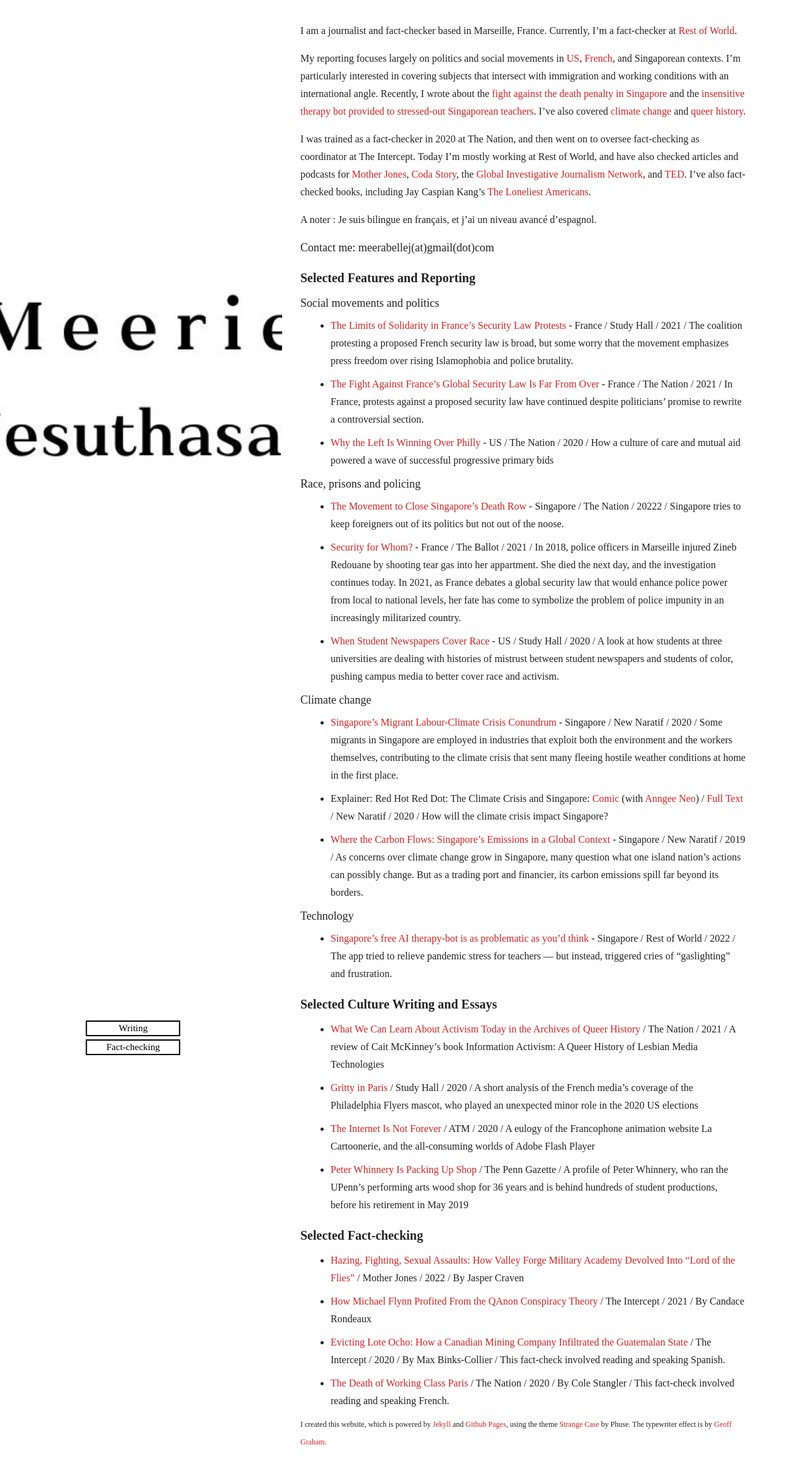
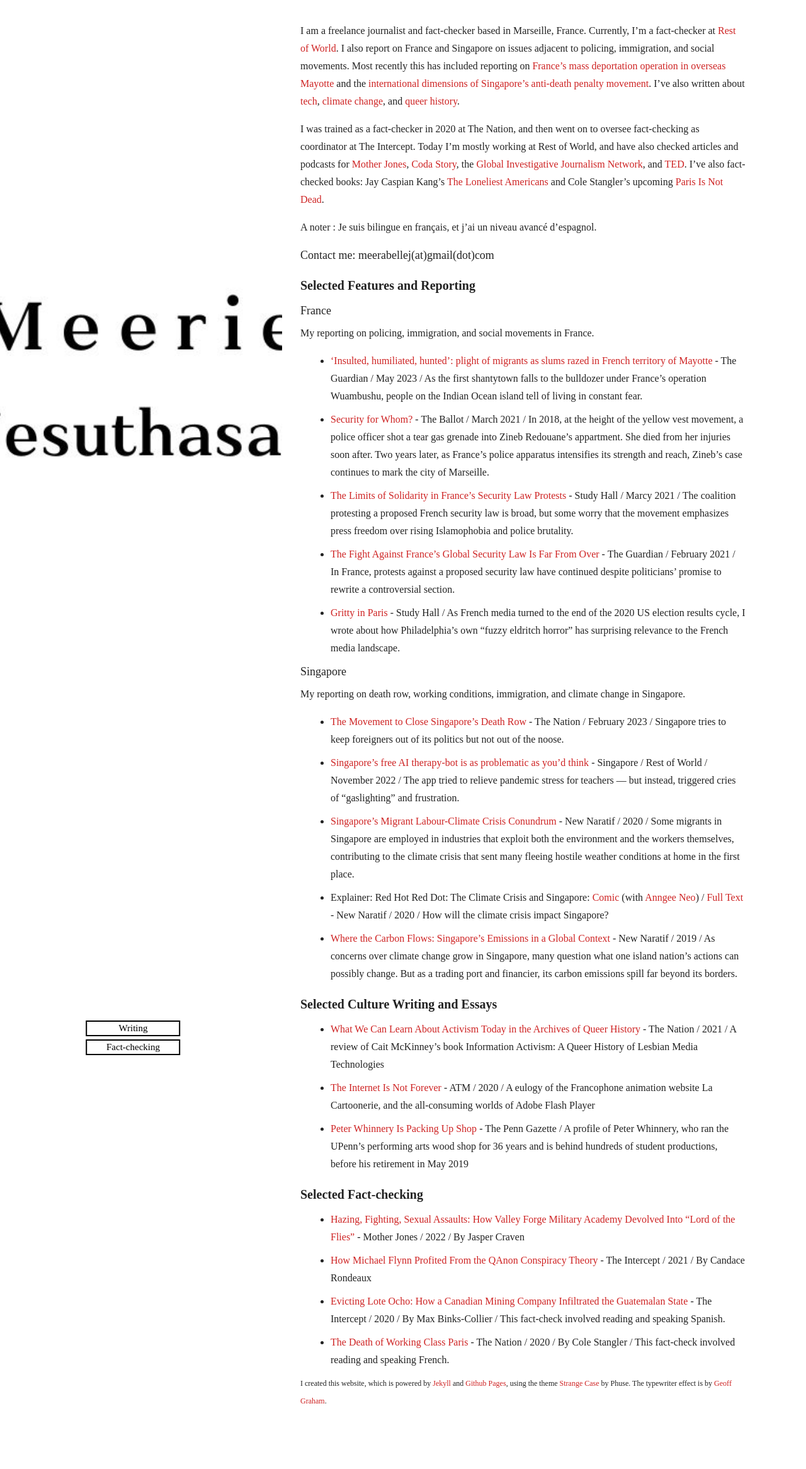
Before and after one commit to meerabellejesuthasan/meerabellejesuthasan.github.io, a Jekyll site: the page built from index.md, in a window 1280 px wide. Shown: the top 2332 px of the page at 63% size. Built offline with Jekyll 4.4.1, drawn with Linux system fonts in a browser that asks for light colours; nearby versions of some CDN libraries; some web fonts are replaced; Markdown is read by kramdown in place of the engine named in the settings.

Commit message:
Update index.md

```diff
--- a/index.md
+++ b/index.md
@@ -1,46 +1,43 @@
 ---
 layout: default
 ---
-I am a journalist and fact-checker based in Marseille, France. Currently, I'm a fact-checker at [Rest of World](https://restofworld.org/).
+I am a freelance journalist and fact-checker based in Marseille, France. Currently, I'm a fact-checker at [Rest of World](https://restofworld.org/). I also report on France and Singapore on issues adjacent to policing, immigration, and social movements. Most recently this has included reporting on [France's mass deportation operation in overseas Mayotte](https://www.theguardian.com/global-development/2023/may/31/insulted-humiliated-hunted-plight-of-migrants-as-slums-razed-in-french-territory-of-mayotte) and the [international dimensions of Singapore's anti-death penalty movement](https://www.thenation.com/article/world/singapore-death-penalty/). I've also written about [tech](https://restofworld.org/2022/free-therapy-chatbots-singapore/), [climate change](https://newnaratif.com/singapores-migrant-labour-climate-crisis-conundrum/), and [queer history](https://www.thenation.com/article/culture/information-activism-review/).
 
-My reporting focuses largely on politics and social movements in [US](https://www.thenation.com/article/politics/philadelphia-dem-primary-movement/), [French](https://www.thenation.com/article/world/france-global-security-law/), and Singaporean contexts. I'm particularly interested in covering subjects that intersect with immigration and working conditions with an international angle. Recently, I wrote about the [fight against the death penalty in Singapore](https://www.thenation.com/article/world/singapore-death-penalty/) and the [insensitive therapy bot provided to stressed-out Singaporean teachers](https://restofworld.org/2022/free-therapy-chatbots-singapore/). I've also covered [climate change](https://newnaratif.com/singapores-migrant-labour-climate-crisis-conundrum/) and [queer history](https://www.thenation.com/article/culture/information-activism-review/).
-
-I was trained as a fact-checker in 2020 at The Nation, and then went on to oversee fact-checking as coordinator at The Intercept. Today I'm mostly working at Rest of World, and have also checked articles and podcasts for [Mother Jones](https://www.motherjones.com/), [Coda Story](https://www.codastory.com/), the [Global Investigative Journalism Network](https://gijn.org/), and [TED](https://www.ted.com/). I've also fact-checked books, including Jay Caspian Kang's [The Loneliest Americans](https://www.newyorker.com/books/under-review/searching-for-coherence-in-asian-america).
+I was trained as a fact-checker in 2020 at The Nation, and then went on to oversee fact-checking as coordinator at The Intercept. Today I'm mostly working at Rest of World, and have also checked articles and podcasts for [Mother Jones](https://www.motherjones.com/), [Coda Story](https://www.codastory.com/), the [Global Investigative Journalism Network](https://gijn.org/), and [TED](https://www.ted.com/). I've also fact-checked books: Jay Caspian Kang's [The Loneliest Americans](https://www.newyorker.com/books/under-review/searching-for-coherence-in-asian-america) and Cole Stangler's upcoming [Paris Is Not Dead](https://thenewpress.com/books/paris-not-dead).
 
 A noter : Je suis bilingue en français, et j'ai un niveau avancé d'espagnol.
 
 ## Contact me: meerabellej(at)gmail(dot)com
 
 <h1 id="writing">Selected Features and Reporting </h1>
-<h2>Social movements and politics</h2>
-* [The Limits of Solidarity in France’s Security Law Protests](https://studyhall.xyz/the-limits-of-solidarity-in-frances-global-security-law-protests/) - France / Study Hall / 2021 / The coalition protesting a proposed French security law is broad, but some worry that the movement emphasizes press freedom over rising Islamophobia and police brutality.
-* [The Fight Against France’s Global Security Law Is Far From Over](https://www.thenation.com/article/world/france-global-security-law/) - France / The Nation / 2021 / In France, protests against a proposed security law have continued despite politicians' promise to rewrite a controversial section.
-* [Why the Left Is Winning Over Philly](https://www.thenation.com/article/politics/philadelphia-dem-primary-movement/) - US / The Nation / 2020 / How a culture of care and mutual aid powered a wave of successful progressive primary bids
+<h2>France</h2>
+My reporting on policing, immigration, and social movements in France.
 
-<h2>Race, prisons and policing</h2>
-* [The Movement to Close Singapore’s Death Row](https://www.thenation.com/article/world/singapore-death-penalty/) - Singapore / The Nation / 20222 / Singapore tries to keep foreigners out of its politics but not out of the noose.
-* [Security for Whom?](https://www.theballot.world/articles/security-for-who) - France / The Ballot / 2021 / In 2018, police officers in Marseille injured Zineb Redouane by shooting tear gas into her appartment. She died the next day, and the investigation continues today. In 2021, as France debates a global security law that would enhance police power from local to national levels, her fate has come to symbolize the problem of police impunity in an increasingly militarized country.
-* [When Student Newspapers Cover Race](https://studyhall.xyz/when-student-newspapers-cover-race/) - US /  Study Hall / 2020 / A look at how students at three universities are dealing with histories of mistrust between student newspapers and students of color, pushing campus media to better cover race and activism.
+* [‘Insulted, humiliated, hunted’: plight of migrants as slums razed in French territory of Mayotte](https://www.theguardian.com/global-development/2023/may/31/insulted-humiliated-hunted-plight-of-migrants-as-slums-razed-in-french-territory-of-mayotte) - The Guardian / May 2023 / As the first shantytown falls to the bulldozer under France’s operation Wuambushu, people on the Indian Ocean island tell of living in constant fear.
+* [Security for Whom?](https://www.theballot.world/articles/security-for-who) - The Ballot / March 2021 / In 2018, at the height of the yellow vest movement,  a police officer shot a tear gas grenade into Zineb Redouane's appartment. She died from her injuries soon after. Two years later, as France’s police apparatus intensifies its strength and reach, Zineb's case continues to mark the city of Marseille.
+* [The Limits of Solidarity in France’s Security Law Protests](https://studyhall.xyz/the-limits-of-solidarity-in-frances-global-security-law-protests/) - Study Hall / Marcy 2021 / The coalition protesting a proposed French security law is broad, but some worry that the movement emphasizes press freedom over rising Islamophobia and police brutality.
+* [The Fight Against France’s Global Security Law Is Far From Over](https://www.thenation.com/article/world/france-global-security-law/) -  The Guardian / February 2021 / In France, protests against a proposed security law have continued despite politicians' promise to rewrite a controversial section.
+* [Gritty in Paris](https://studyhall.xyz/gritty-in-paris/) -  Study Hall / As French media turned to the end of the 2020 US election results cycle, I wrote about how Philadelphia’s own “fuzzy eldritch horror” has surprising relevance to the French media landscape.
 
-<h2>Climate change</h2>
-* [Singapore's Migrant Labour-Climate Crisis Conundrum](https://newnaratif.com/journalism/singapores-migrant-labour-climate-crisis-conundrum/share/zrrenoryyrw/2d08bc9b3d2cf3228920c550a4310c86) - Singapore / New Naratif / 2020 / Some migrants in Singapore are employed in industries that exploit both the environment and the workers themselves, contributing to the climate crisis that sent many fleeing hostile weather conditions at home in the first place.
-* Explainer: Red Hot Red Dot: The Climate Crisis and Singapore: [Comic](https://newnaratif.com/comic/red-hot-red-dot-the-climate-crisis-and-singapore/) (with [Anngee Neo](https://www.anngee.sg/)) / [Full Text](https://newnaratif.com/research/explainer-the-climate-crisis-and-singapore/) / New Naratif / 2020 / How will the climate crisis impact Singapore?
-* [Where the Carbon Flows: Singapore’s Emissions in a Global Context](https://newnaratif.com/journalism/where-the-carbon-flows-singapores-emissions-in-a-global-context/share/zrrenoryyrw/22367e845ad71c7a278473e5a2995387/) - Singapore / New Naratif / 2019 / As concerns over climate change grow in Singapore, many question what one island nation’s actions can possibly change. But as a trading port and financier, its carbon emissions spill far beyond its borders.
+<h2>Singapore</h2>
+My reporting on death row, working conditions, immigration, and climate change in Singapore.
 
-<h2>Technology</h2>
-* [Singapore’s free AI therapy-bot is as problematic as you’d think](https://restofworld.org/2022/free-therapy-chatbots-singapore/) - Singapore / Rest of World / 2022 / The app tried to relieve pandemic stress for teachers — but instead, triggered cries of “gaslighting” and frustration.
+* [The Movement to Close Singapore’s Death Row](https://www.thenation.com/article/world/singapore-death-penalty/) - The Nation / February 2023 / Singapore tries to keep foreigners out of its politics but not out of the noose.
+* [Singapore’s free AI therapy-bot is as problematic as you’d think](https://restofworld.org/2022/free-therapy-chatbots-singapore/) - Singapore / Rest of World / November 2022 / The app tried to relieve pandemic stress for teachers — but instead, triggered cries of “gaslighting” and frustration.
+* [Singapore's Migrant Labour-Climate Crisis Conundrum](https://newnaratif.com/journalism/singapores-migrant-labour-climate-crisis-conundrum/share/zrrenoryyrw/2d08bc9b3d2cf3228920c550a4310c86) - New Naratif / 2020 / Some migrants in Singapore are employed in industries that exploit both the environment and the workers themselves, contributing to the climate crisis that sent many fleeing hostile weather conditions at home in the first place.
+* Explainer: Red Hot Red Dot: The Climate Crisis and Singapore: [Comic](https://newnaratif.com/comic/red-hot-red-dot-the-climate-crisis-and-singapore/) (with [Anngee Neo](https://www.anngee.sg/)) / [Full Text](https://newnaratif.com/research/explainer-the-climate-crisis-and-singapore/) - New Naratif / 2020 / How will the climate crisis impact Singapore?
+* [Where the Carbon Flows: Singapore’s Emissions in a Global Context](https://newnaratif.com/journalism/where-the-carbon-flows-singapores-emissions-in-a-global-context/share/zrrenoryyrw/22367e845ad71c7a278473e5a2995387/) - New Naratif / 2019 / As concerns over climate change grow in Singapore, many question what one island nation’s actions can possibly change. But as a trading port and financier, its carbon emissions spill far beyond its borders.
 
 <h1>Selected Culture Writing and Essays</h1>
-* [What We Can Learn About Activism Today in the Archives of Queer History](https://www.thenation.com/article/culture/information-activism-review/) / The Nation / 2021 / A review of Cait McKinney's book Information Activism:  A Queer History of Lesbian Media Technologies
-* [Gritty in Paris](https://studyhall.xyz/gritty-in-paris/) / Study Hall / 2020 / A short analysis of the French media's coverage of the Philadelphia Flyers mascot, who played an unexpected minor role in the 2020 US elections
-* [The Internet Is Not Forever](https://www.atm-magazine.com/issue-1-wicked/the-internet-is-not-forever) / ATM / 2020 / A eulogy of the Francophone animation website La Cartoonerie, and the all-consuming worlds of Adobe Flash Player
-* [Peter Whinnery Is Packing Up Shop](http://thepenngazette.com/peter-whinnery-is-packing-up-shop/) / The Penn Gazette / A profile of Peter Whinnery, who ran the UPenn's performing arts wood shop for 36 years and is behind hundreds of student productions, before his retirement in May 2019
+* [What We Can Learn About Activism Today in the Archives of Queer History](https://www.thenation.com/article/culture/information-activism-review/) - The Nation / 2021 / A review of Cait McKinney's book Information Activism:  A Queer History of Lesbian Media Technologies
+* [The Internet Is Not Forever](https://www.atm-magazine.com/issue-1-wicked/the-internet-is-not-forever) - ATM / 2020 / A eulogy of the Francophone animation website La Cartoonerie, and the all-consuming worlds of Adobe Flash Player
+* [Peter Whinnery Is Packing Up Shop](http://thepenngazette.com/peter-whinnery-is-packing-up-shop/) - The Penn Gazette / A profile of Peter Whinnery, who ran the UPenn's performing arts wood shop for 36 years and is behind hundreds of student productions, before his retirement in May 2019
 
 <h1 id="fact-checking"> Selected Fact-checking </h1>
-* [Hazing, Fighting, Sexual Assaults: How Valley Forge Military Academy Devolved Into “Lord of the Flies”](https://www.motherjones.com/politics/2022/04/valley-forge-military-academy-problems-hazing-sexual-assault-lawsuits/) / Mother Jones / 2022 / By Jasper Craven
-* [How Michael Flynn Profited From the QAnon Conspiracy Theory](https://theintercept.com/2021/06/27/qanon-michael-flynn-digital-soldiers/) / The Intercept / 2021 / By Candace Rondeaux
-* [Evicting Lote Ocho: How a Canadian Mining Company Infiltrated the Guatemalan State](https://theintercept.com/2020/09/26/hudbay-skye-canada-mining-guatemala/) / The Intercept / 2020 / By Max Binks-Collier / This fact-check involved reading and speaking Spanish.
-* [The Death of Working Class Paris](https://www.thenation.com/article/world/paris-gentrification/) / The Nation / 2020 / By Cole Stangler / This fact-check involved reading and speaking French.
+* [Hazing, Fighting, Sexual Assaults: How Valley Forge Military Academy Devolved Into “Lord of the Flies”](https://www.motherjones.com/politics/2022/04/valley-forge-military-academy-problems-hazing-sexual-assault-lawsuits/) - Mother Jones / 2022 / By Jasper Craven
+* [How Michael Flynn Profited From the QAnon Conspiracy Theory](https://theintercept.com/2021/06/27/qanon-michael-flynn-digital-soldiers/) - The Intercept / 2021 / By Candace Rondeaux
+* [Evicting Lote Ocho: How a Canadian Mining Company Infiltrated the Guatemalan State](https://theintercept.com/2020/09/26/hudbay-skye-canada-mining-guatemala/) - The Intercept / 2020 / By Max Binks-Collier / This fact-check involved reading and speaking Spanish.
+* [The Death of Working Class Paris](https://www.thenation.com/article/world/paris-gentrification/) - The Nation / 2020 / By Cole Stangler / This fact-check involved reading and speaking French.
 
 
 ### I created this website, which is powered by [Jekyll](https://jekyllrb.com/) and  [Github Pages](https://pages.github.com/), using the theme [Strange Case](http://themes.jekyllrc.org/strangecase/) by Phuse. The typewriter effect is by [Geoff Graham](https://css-tricks.com/author/geoffgraham/).
```
